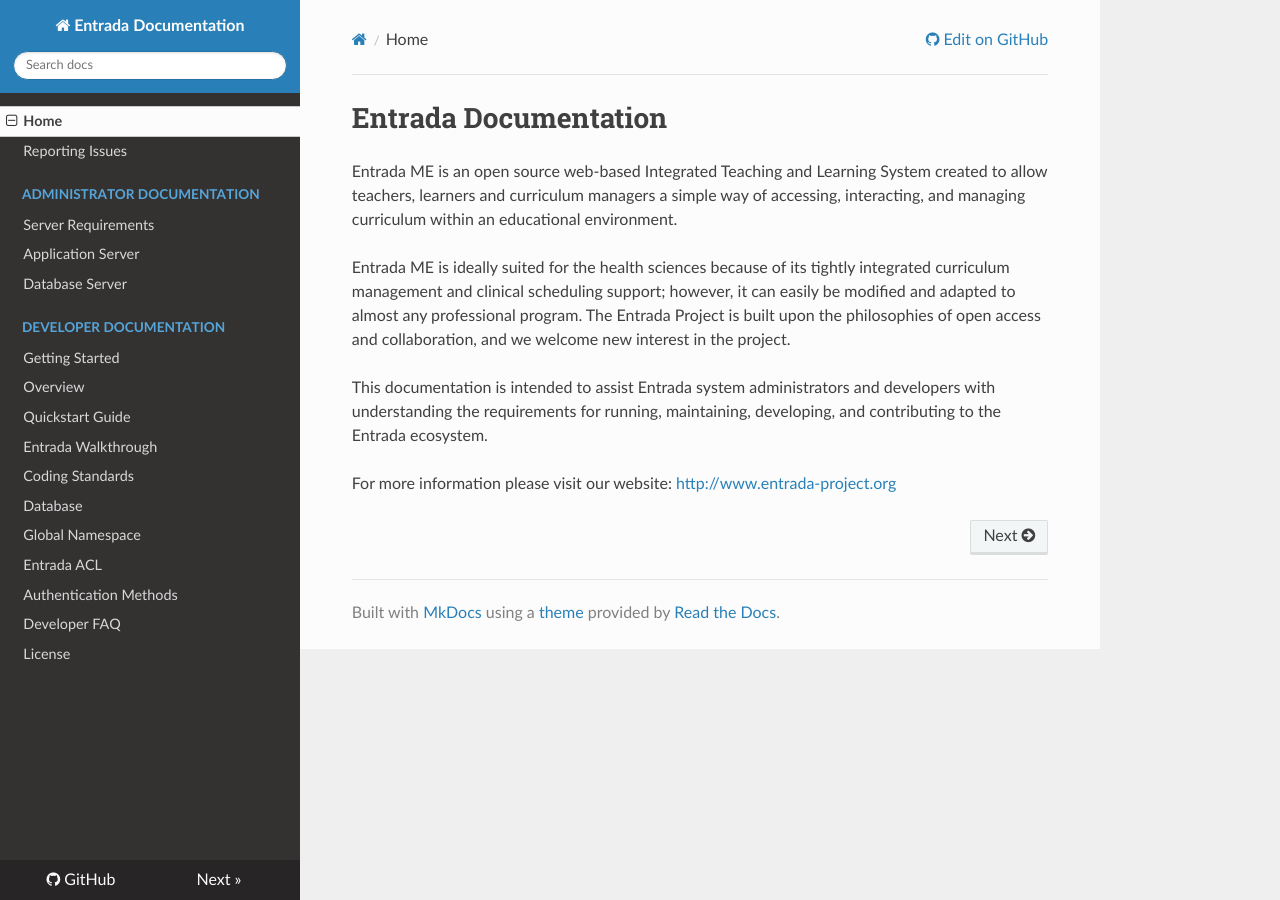
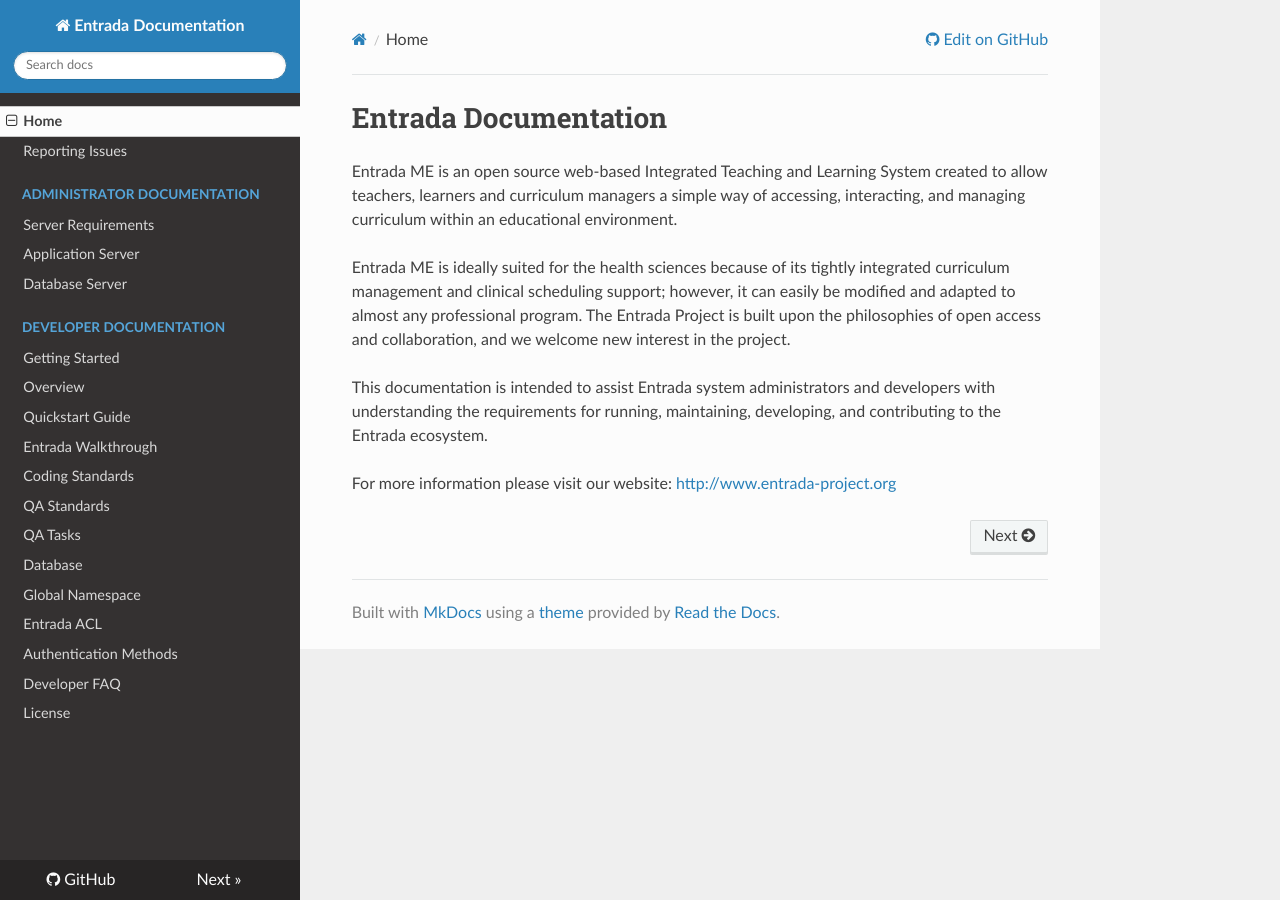
Before and after one commit to pyarmak/entrada-1x-docs, an MkDocs documentation site: the page built from docs/index.md, in a window 1280 px wide. Built offline with MkDocs 1.6.1, drawn with Linux system fonts in a browser that asks for light colours; nearby versions of some CDN libraries; old or Windows-style settings are respelled for this version of MkDocs.

Commit message:
Update yaml for QA Standards and Tasks

```diff
--- a/mkdocs.yml
+++ b/mkdocs.yml
@@ -14,6 +14,8 @@ pages:
     - 'Quickstart Guide': 'developer/quickstart.md'
     - 'Entrada Walkthrough' : 'developer/walkthrough.md'
     - 'Coding Standards': 'developer/standards.md'
+    - 'QA Standards': 'developer/qa-standards.md'
+    - 'QA Tasks': 'developer/qa-tasks.md'
     - 'Database': 'developer/database.md'
     - 'Global Namespace': 'developer/namespace.md'
     - 'Entrada ACL': 'developer/entrada-acl.md'
```
